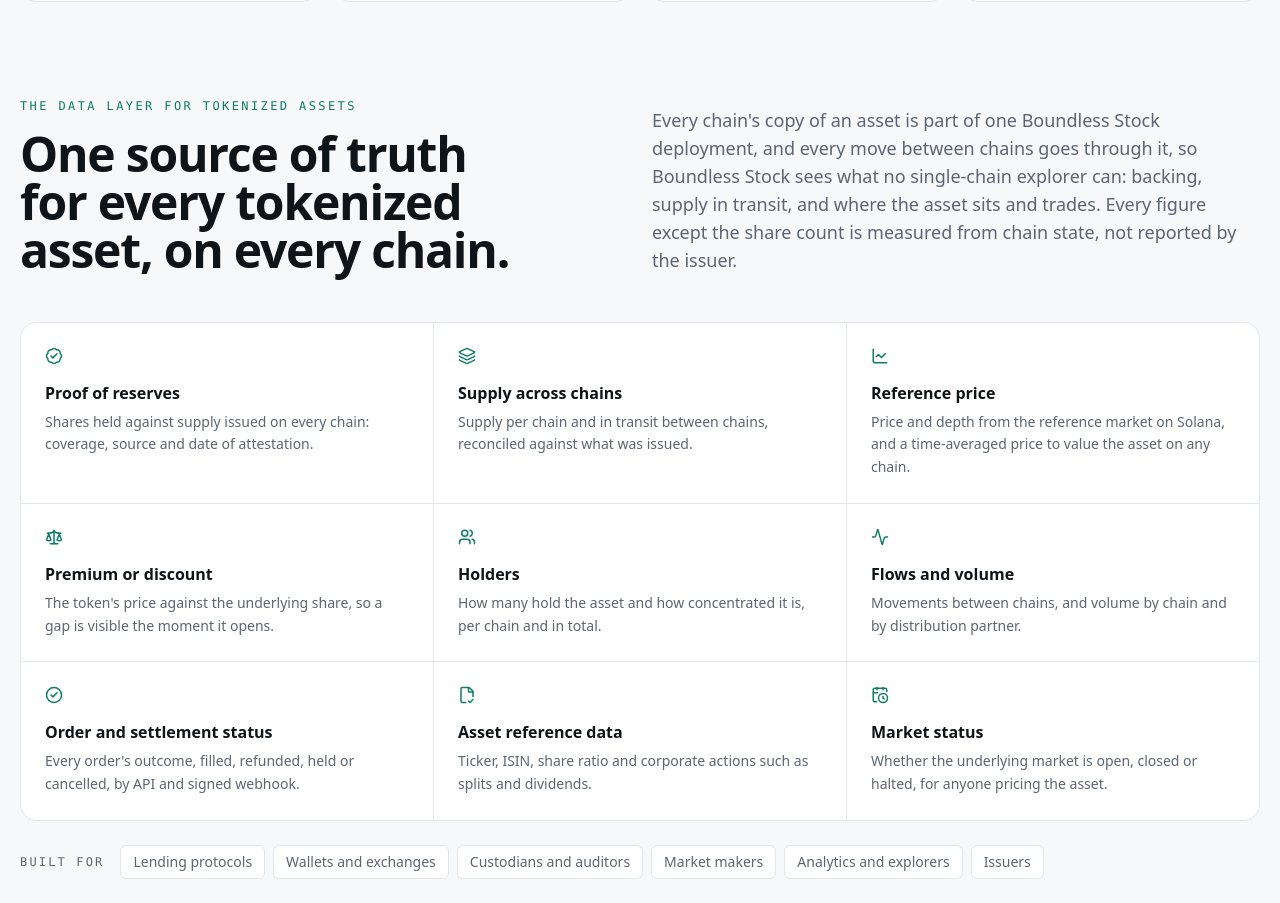
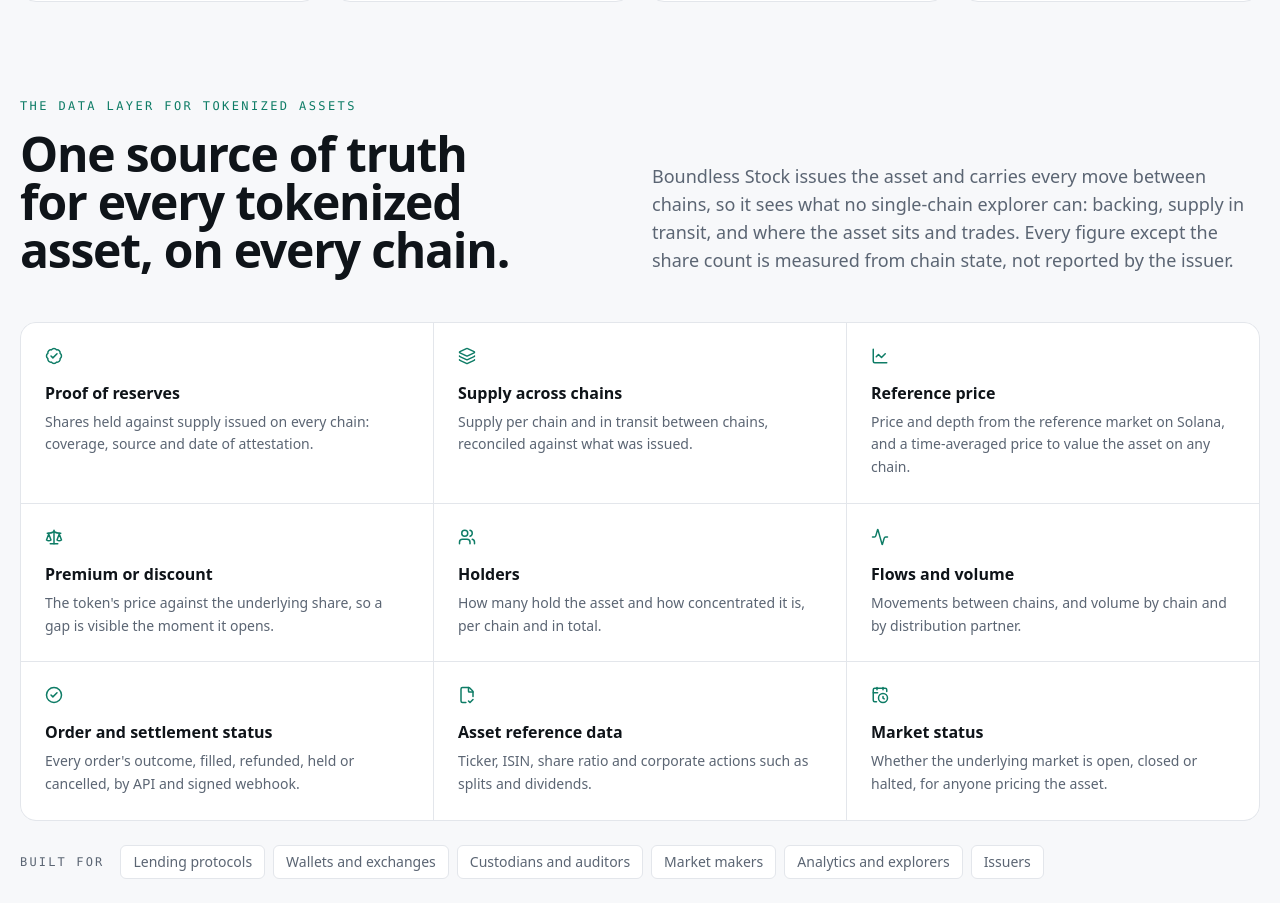
Before and after one commit to CredFluid/boundless-stock, a Next.js app in the folder apps/web/: page / in a window 1280 px wide. Shown: the part 3594-4497 px from the top of the page. Built offline with nearby package versions, Linux system fonts and the light colour scheme.

Commit message:
Revert "The issuer issues the asset; Boundless Stock deploys and connects it"
This reverts commit 8259bb14476dcffb8a0792d196dd18b70720d3a0.

```diff
--- a/apps/web/src/app/docs/page.tsx
+++ b/apps/web/src/app/docs/page.tsx
@@ -147,7 +147,7 @@
 
           {/* ------------------------------------------------------------ data layer */}
           <H2 id="data-layer">The data layer</H2>
-          <P>Every chain&apos;s copy of an asset is part of one Boundless Stock deployment, and every move between chains goes through it, so Boundless Stock is one source of truth for every tokenized asset on every chain. Every figure except the share count is measured from chain state, not reported by the issuer.</P>
+          <P>Boundless Stock issues the asset and carries every move between chains, so it is one source of truth for every tokenized asset on every chain. Every figure except the share count is measured from chain state, not reported by the issuer.</P>
           <Table
             head={["Data", "What it answers", "For"]}
             rows={[
@@ -281,7 +281,7 @@
           <P>Lists the home chain and every chain the asset can be mirrored to, by short name.</P>
 
           <H3 id="cli-deploy">boundless-stock deploy</H3>
-          <P>Starts fresh local chains, deploys the Solana programs, creates the asset&apos;s token on Solana for the issuer, creates a mirror on each chosen chain, opens the market, registers partners, and verifies every cross-chain connection.</P>
+          <P>Starts fresh local chains, deploys the Solana programs, issues the asset on Solana, creates a mirror on each chosen chain, opens the market, registers partners, and verifies every cross-chain connection.</P>
           <Table
             head={["Flag", "Default", "Description"]}
             rows={[
--- a/apps/web/src/app/page.tsx
+++ b/apps/web/src/app/page.tsx
@@ -361,9 +361,8 @@
           </Reveal>
           <Reveal delay={120}>
             <p className="text-lg text-muted">
-              Every chain&apos;s copy of an asset is part of one Boundless Stock deployment, and every move between chains goes
-              through it, so Boundless Stock sees what no single-chain explorer can: backing, supply in transit, and where the
-              asset sits and trades. Every figure except the share count is
+              Boundless Stock issues the asset and carries every move between chains, so it sees what no single-chain explorer
+              can: backing, supply in transit, and where the asset sits and trades. Every figure except the share count is
               measured from chain state, not reported by the issuer.
             </p>
           </Reveal>
```
Also changed, not shown: 1 other file (tests, documents, lock files or other folders).
